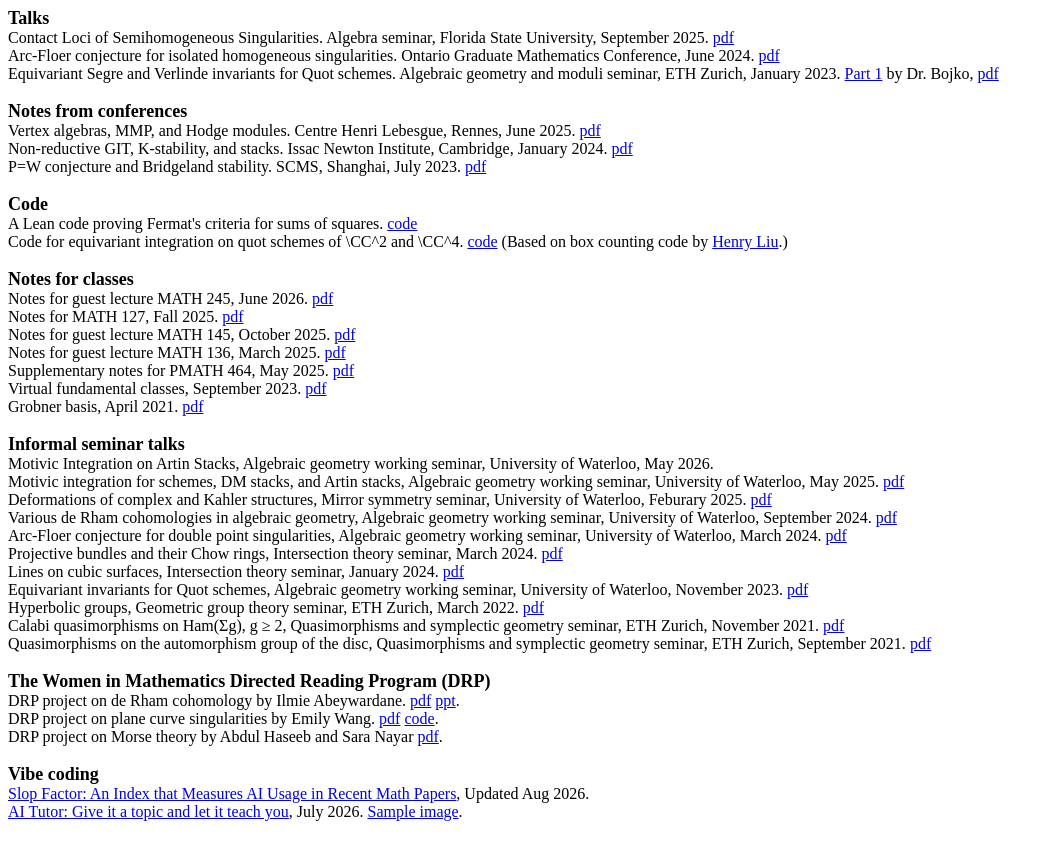
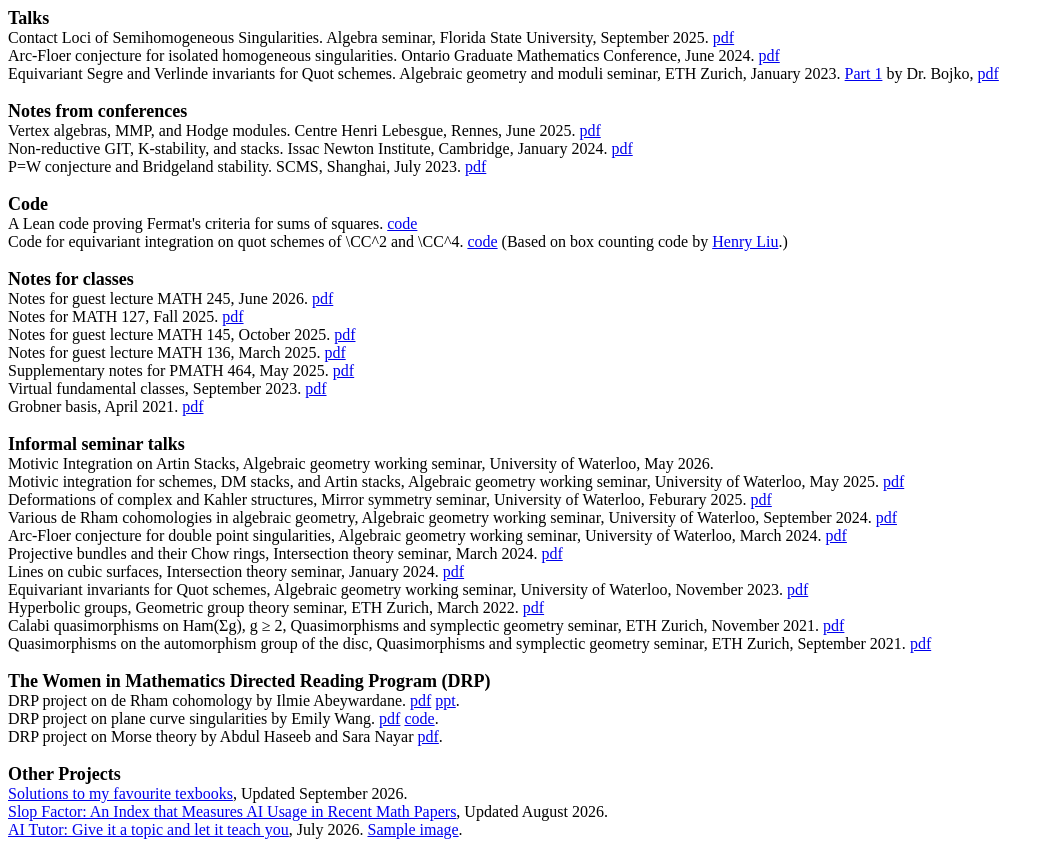
Before and after one commit to j346huan/j346huan.github.io, a plain HTML site: page notes.html in a window 1280 px wide. Shown: the whole page, without its empty margins (0-1054 px from the left). Drawn offline with Linux system fonts and the light colour scheme.

Commit message:
Update notes.html

```diff
--- a/notes.html
+++ b/notes.html
@@ -55,8 +55,9 @@ DRP project on Morse theory by Abdul Haseeb and Sara Nayar <a href="download/DRP
 
 <br>
 
-<font size="+1"><b>Vibe coding</b></font><br>
-<a href="https://j346huan.github.io/slop-factor/">Slop Factor: An Index that Measures AI Usage in Recent Math Papers</a>, Updated Aug 2026.<br>
+<font size="+1"><b>Other Projects</b></font><br>
+<a href="https://j346huan.github.io/DoYourExercise/">Solutions to my favourite texbooks</a>, Updated September 2026.<br>
+<a href="https://j346huan.github.io/slop-factor/">Slop Factor: An Index that Measures AI Usage in Recent Math Papers</a>, Updated August 2026.<br>
 <a href="https://github.com/j346huan/AI-Tutor">AI Tutor: Give it a topic and let it teach you</a>, July 2026. <a href="download/sample.png">Sample image</a>.<br>
 
 
```
